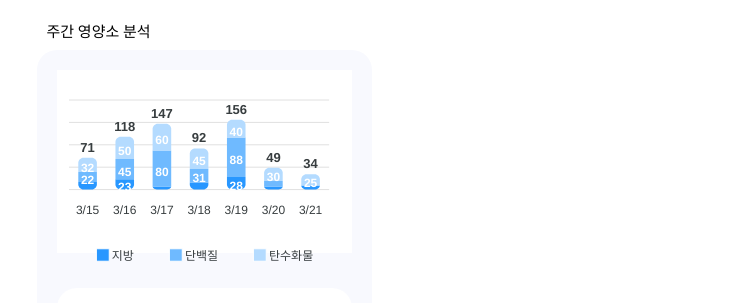
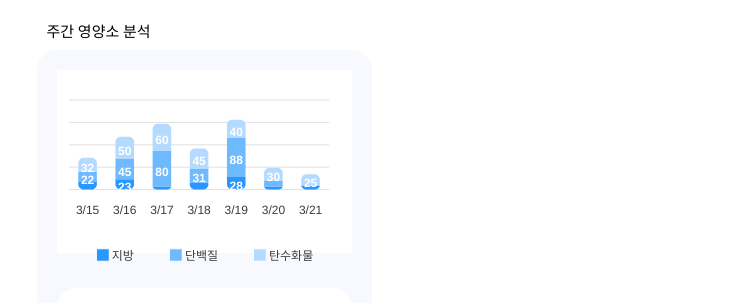
Before and after one commit to kookmin-sw/capstone-2023-11, a React (Create React App) app in the folder web_frontend/: page /summary in a window 1280 px wide. Shown: the part 357-660 px from the top of the page, without its empty margins (436-1185 px from the left). Built offline with nearby package versions, Linux system fonts and the light colour scheme; a web font is replaced by a local one.

Commit message:
[feat] 영양소 차트 수정

```diff
--- a/web_frontend/src/components/seniorSummary/NutrientChart.tsx
+++ b/web_frontend/src/components/seniorSummary/NutrientChart.tsx
@@ -69,7 +69,7 @@ function NutrientChart() {
               maxItems: 50,
               hideOverflowingLabels: true,
               total: {
-                enabled: true,
+                enabled: false,
                 style: {
                   fontSize: "1.3rem",
                   fontWeight: 900,
```
